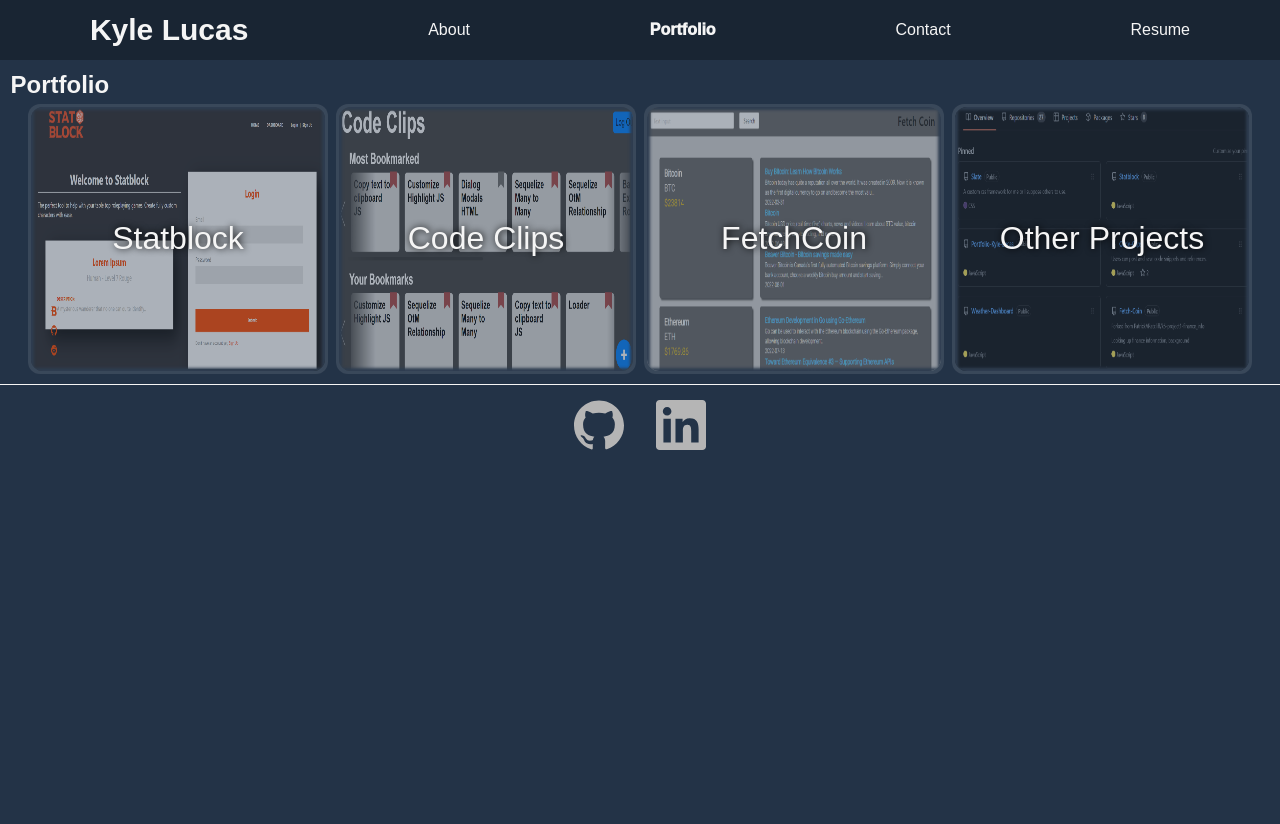
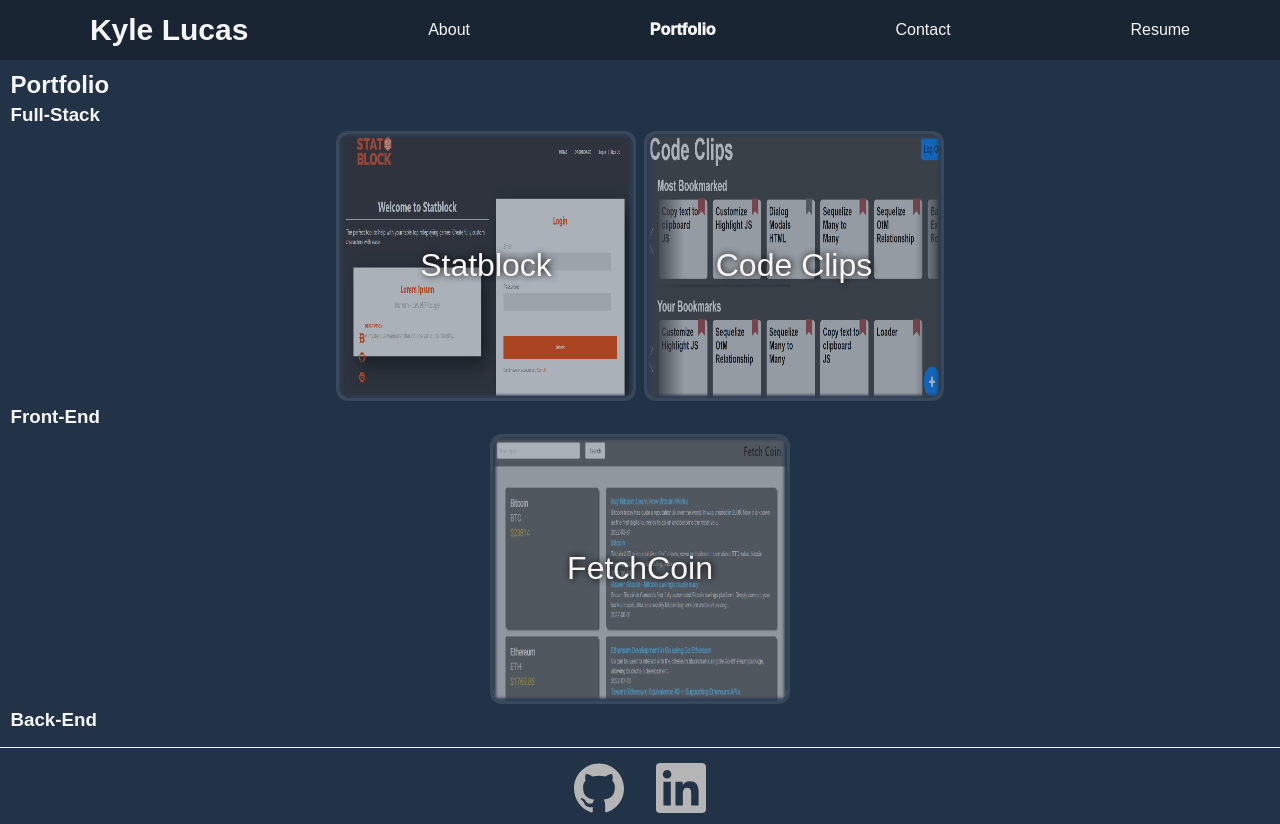
Before and after one commit to kwlucas/Portfolio-Kyle-Lucas, a React (Create React App) app in the folder client/: page /Portfolio-Kyle-Lucas/portfolio in a window 1280 px wide. Both pictures are taken after a click on the element "Portfolio". Before the commit the page ends 800 px from the top, so only its background shows below. Built offline with nearby package versions, Linux system fonts and the light colour scheme.

Commit message:
Restructured portfolio page to add back-end projects

```diff
--- a/client/src/pages/portfolio.js
+++ b/client/src/pages/portfolio.js
@@ -18,9 +18,10 @@ const projects = [
     {
         name: 'Statblock',
         date: 'Dec 2022',
+        category: 'full-stack',
         description: 'Statblock is an application for Dungeons and Dragons enthusiasts to input and save their game stats with intention of making the organization and execution of their gameplay easier.',
         infoSegments: ['A full-stack web application that I created with a small team of developers (4 including me) in mid December of 2022, Statblock is one of the most aesthetically successful designs I have worked on. The idea of Statblock was to create and store character profiles for D&D and other table-top roleplaying games.',
-    'It featured a completely responsive design capable of being used both on mobile and desktop devices, a dynamic user interface complete with animated components, and secure handling of user data.'],
+            'It featured a completely responsive design capable of being used both on mobile and desktop devices, a dynamic user interface complete with animated components, and secure handling of user data.'],
         frontEndTech: ['React.js', 'Syntactically Awesome Style Sheets, SASS (CSS extension language)', 'HTML & CSS'],
         backEndTech: ['Node.js', 'Express.js', 'Bcrypt (password hashing library)', 'Apollo', 'GraphQL', 'MongoDB'],
         mainTech: ['MongoDB', 'React', 'SASS/CSS'],
@@ -32,6 +33,7 @@ const projects = [
     {
         name: 'Code Clips',
         date: 'Sep 2022',
+        category: 'full-stack',
         description: 'Code Clips is a full-stack web application for developers that allows one to store bits of code, documentation, and references online for future use.',
         infoSegments: ['I worked on Code Clips with primarily one other developer during late September 2022. The application allows for users to post and save code snippets for later reference. It has a mobile responsive design and dynamic user interface components. The UI (user interface also featured several manually coded vector graphics which sets it apart from some of my other projects.'],
         frontEndTech: ['Handlebars.js (javascript templating library)', 'Browserify (bundler tool similar to Webpack)', 'Highlight.js (syntax highlighting library)', 'HTML & CSS',],
@@ -45,9 +47,10 @@ const projects = [
     {
         name: 'FetchCoin',
         date: 'Aug 2022',
+        category: 'front-end',
         description: 'FetchCoin is a front-end application that can be used to search up various crypto currencies and get basic information regarding them.',
         infoSegments: ['I worked on Fetch Coin with two other developers in early August 2022. It would find basic information and relevant news articles related to any cryptocurrency the user would enter. It would then save these searches so that the user could return to them later.', 'I am very proud of Fetch Coin because not only was it the first project I ever worked on with a group of developers, but also because it had a tight time table; having to be completed in what came down to under a week.'],
-        frontEndTech: ['Bulma.io (CSS Framework)','CoinGecko API', 'TheNewsAPI', 'HTML & CSS', 'JavaScript'],
+        frontEndTech: ['Bulma.io (CSS Framework)', 'CoinGecko API', 'TheNewsAPI', 'HTML & CSS', 'JavaScript'],
         backEndTech: [],
         mainTech: ['JS', 'HTML', 'CSS'],
         repo: 'https://github.com/kwlucas/Fetch-Coin',
@@ -58,6 +61,7 @@ const projects = [
     {
         name: 'Other Projects',
         date: '',
+        category: 'misc',
         description: 'Additional projects that I have worked on include: the SECOR Cares (a non-profit organization) website, Slate (my own CSS framework), a blog site, a schedule app, a team profile/roster generator, a collection of portfolio sites, a password generator, weather dashboard app, a note taking app, several Discord moderation bots, a README generator, and a quiz app.',
         infoSegments: ['You can see most of these projects on my Github page.'],
         frontEndTech: [],
@@ -71,6 +75,9 @@ const projects = [
 ]
 
 export default function Portfolio() {
+    const fullStackProjects = projects.filter(project => project.category == 'full-stack');
+    const frontEndProjects = projects.filter(project => project.category == 'front-end');
+    const backEndProjects = projects.filter(project => project.category == 'back-end');
     const [mousePos, setMousePos] = useState({
         X: 0,
         Y: 0
@@ -95,8 +102,21 @@ export default function Portfolio() {
     return (
         <main>
             <h2>Portfolio</h2>
+            <h3>Full-Stack</h3>
             <div className='cardContainer' onMouseMove={handleMouseMove}>
-                {projects.map((project, index) => (
+                {fullStackProjects.map((project, index) => (
+                    <Project key={index} projectData={project} />
+                ))}
+            </div>
+            <h3>Front-End</h3>
+            <div className='cardContainer' onMouseMove={handleMouseMove}>
+                {frontEndProjects.map((project, index) => (
+                    <Project key={index} projectData={project} />
+                ))}
+            </div>
+            <h3>Back-End</h3>
+            <div className='cardContainer' onMouseMove={handleMouseMove}>
+                {backEndProjects.map((project, index) => (
                     <Project key={index} projectData={project} />
                 ))}
             </div>
```
